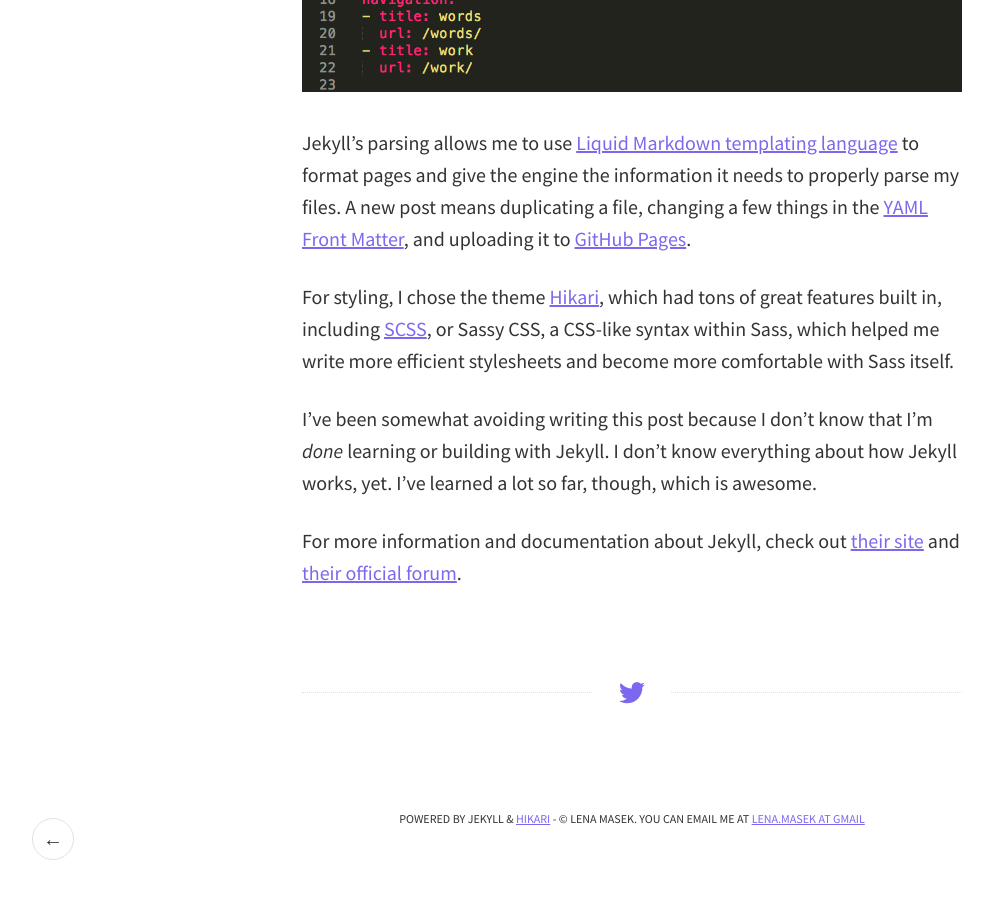
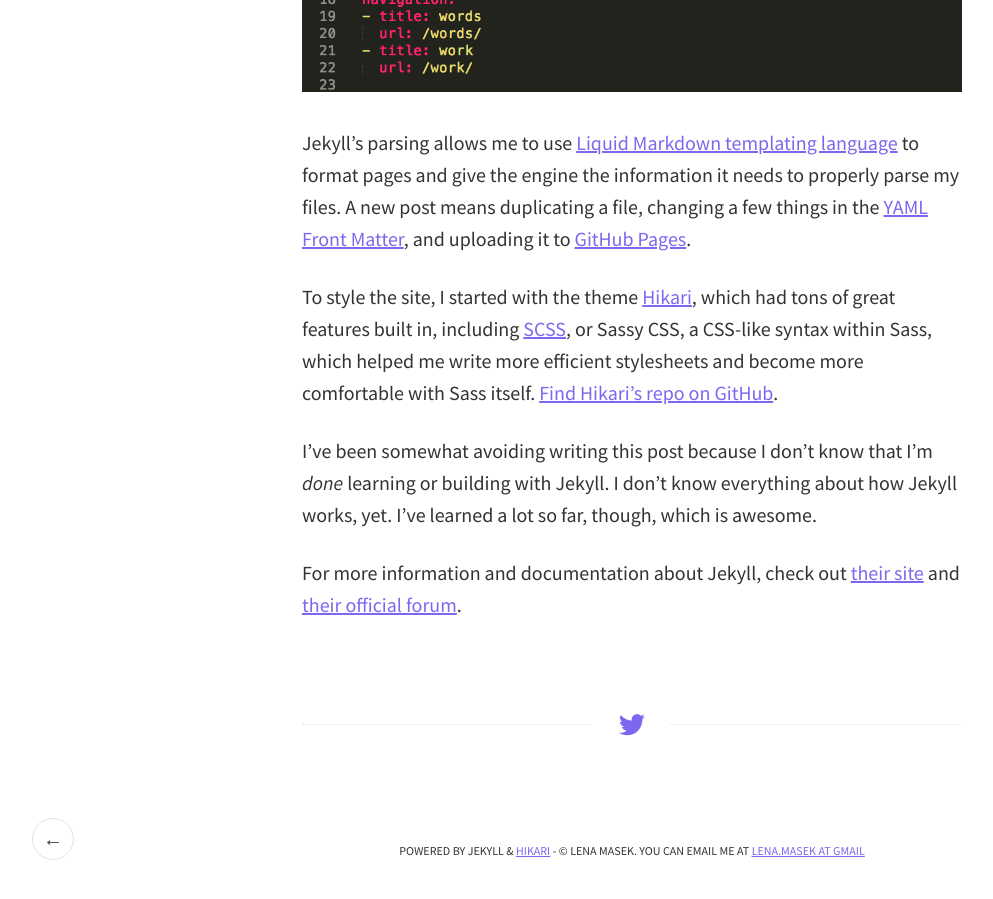
Before and after one commit to lenamasek/lenamasek.github.io, a Jekyll site: the page built from _posts/2015-09-23-building-with-jekyll.markdown, in a window 1280 px wide and 900 px high, scrolled down 2586 px. Shown: the whole window, without its empty margins (8-1001 px from the left). Built offline with Jekyll 4.4.1, drawn with Linux system fonts in a browser that asks for light colours; before the commit the page ends 3454 px from its top, so only the background shows below that.

Commit message:
jekyll post update

```diff
--- a/_posts/2015-09-23-building-with-jekyll.markdown
+++ b/_posts/2015-09-23-building-with-jekyll.markdown
@@ -25,7 +25,7 @@
 
 Jekyll's parsing allows me to use [Liquid Markdown templating language](https://jekyllrb.com/docs/templates/) to format pages and give the engine the information it needs to properly parse my files. A new post means duplicating a file, changing a few things in the [YAML Front Matter](http://jekyllrb.com/docs/frontmatter/), and uploading it to [GitHub Pages](https://pages.github.com/).
 
-For styling, I chose the theme [Hikari](http://mx3m.github.io/hikari-for-jekyll/), which had tons of great features built in, including [SCSS](http://www.sitepoint.com/whats-difference-sass-scss/), or Sassy CSS, a CSS-like syntax within Sass, which helped me write more efficient stylesheets and become more comfortable with Sass itself.
+To style the site, I started with the theme [Hikari](http://mx3m.github.io/hikari-for-jekyll/), which had tons of great features built in, including [SCSS](http://www.sitepoint.com/whats-difference-sass-scss/), or Sassy CSS, a CSS-like syntax within Sass, which helped me write more efficient stylesheets and become more comfortable with Sass itself. [Find Hikari's repo on GitHub](https://github.com/mx3m/hikari-for-Jekyll).
 
 I've been somewhat avoiding writing this post because I don't know that I'm *done* learning or building with Jekyll. I don't know everything about how Jekyll works, yet. I've learned a lot so far, though, which is awesome.
 
```
